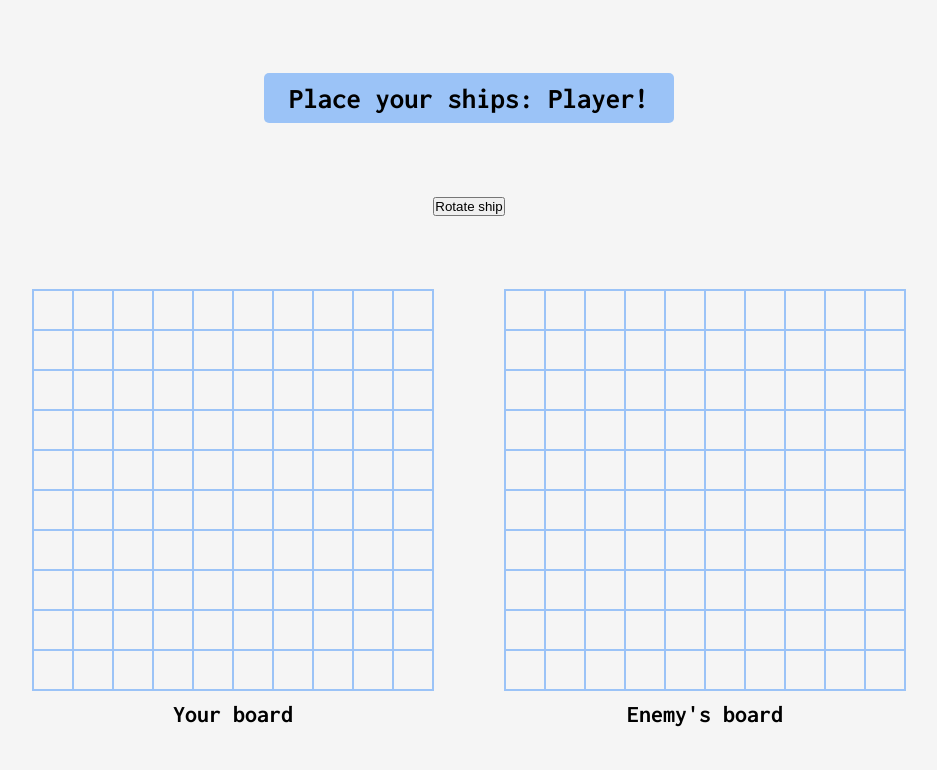
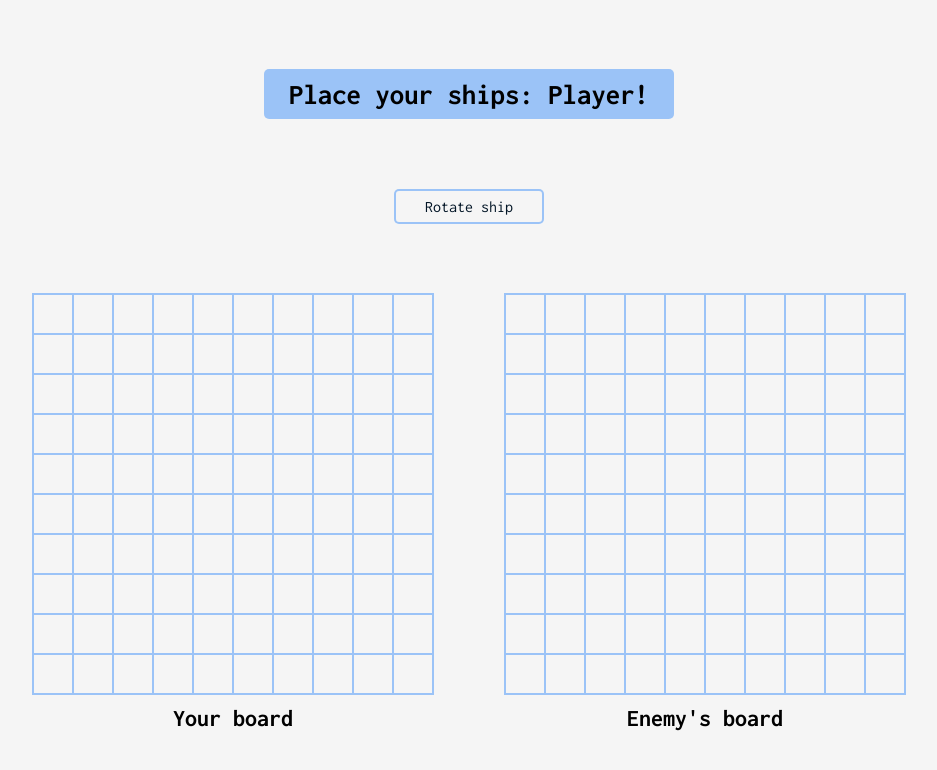
Before and after one commit to Tiago-salva/Battleship, a website with bundled scripts: page src/index.html in a window 1280 px wide. Shown: the whole page, without its empty margins (171-1108 px from the left). Built offline with nearby package versions, Linux system fonts and the light colour scheme.

Commit message:
feat: add new styles

```diff
--- a/src/styles.css
+++ b/src/styles.css
@@ -40,6 +40,22 @@ body {
     padding: 0 25px;
 }
 
+.rotate-ship-btn {
+    width: 150px;
+    height: 35px;
+    font-family: "Inconsolata", sans-serif;
+    font-size: 1rem;
+    background-color: var(--white);
+    color: var(--black);
+    border-radius: 5px;
+    border: 2px solid var(--light-blue);
+    cursor: pointer;
+}
+
+.rotate-ship-btn:hover {
+    background-color: var(--white-hover);
+}
+
 .gameboards-container {
     display: flex;
     gap: 70px;
@@ -64,8 +80,7 @@ body {
     border: 1px solid var(--light-blue);
 }
 
-.cell-computer,
-.cell-human {
+.cell {
     display: flex;
     justify-content: center;
     align-items: center;
```
